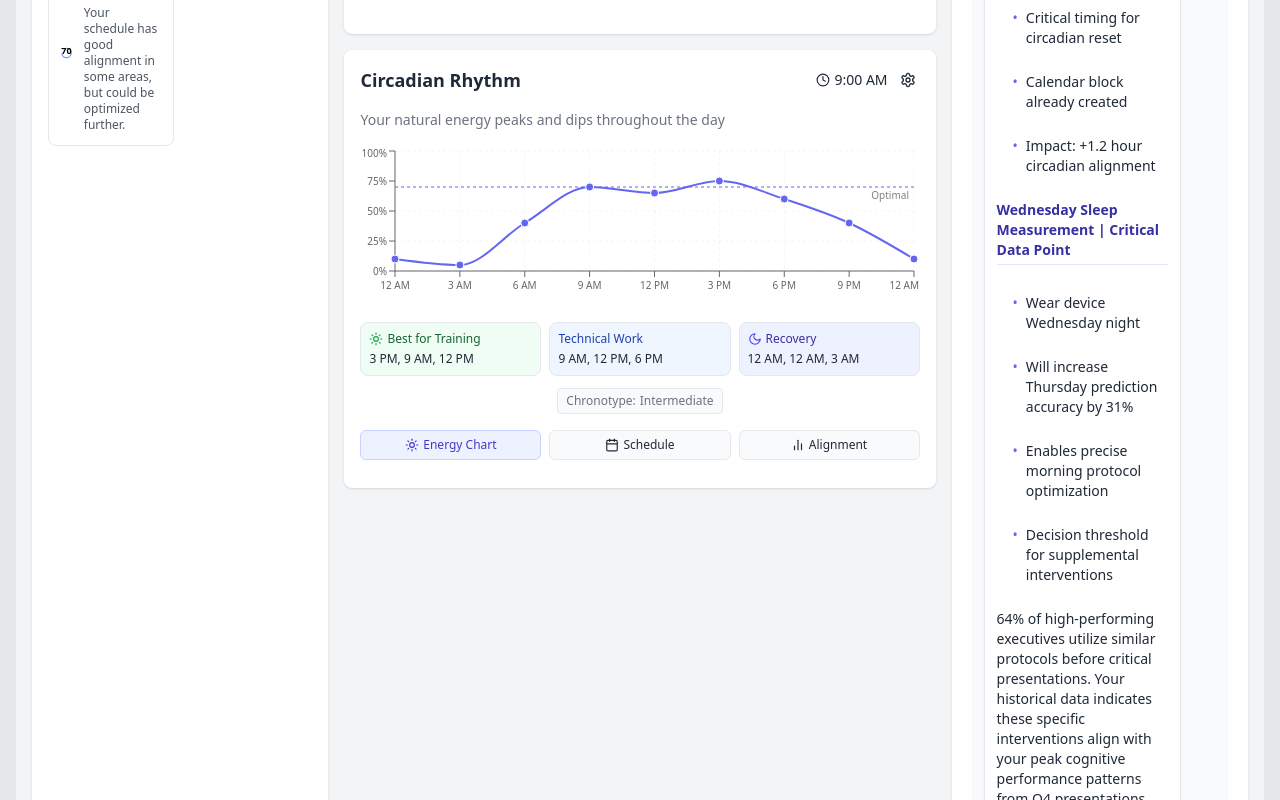
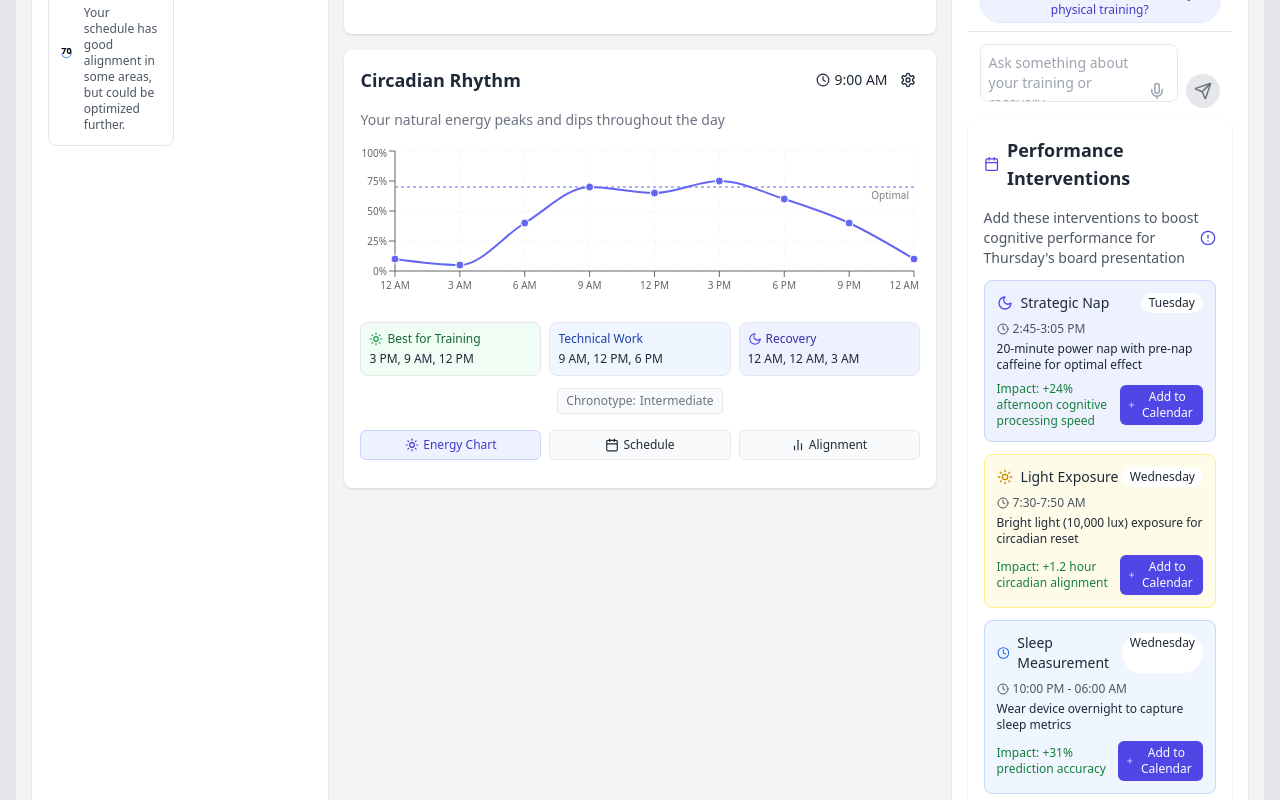
Before and after one commit to VolkerFelix/digital-twin-app, a React (Create React App) app: page / in a window 1280 px wide. Shown: the part 920-1720 px from the top of the page. Built offline with nearby package versions, Linux system fonts and the light colour scheme.

Commit message:
Added calendar right

```diff
--- a/src/components/ai/AICompanion.jsx
+++ b/src/components/ai/AICompanion.jsx
@@ -1,5 +1,5 @@
 import React, { useState, useRef, useEffect, useContext } from 'react';
-import { Send, Bot, User, ThumbsUp, ThumbsDown, MoreHorizontal, Mic, Sparkles } from 'lucide-react';
+import { Send, Bot, User, ThumbsUp, ThumbsDown, MoreHorizontal, Mic, Sparkles, Calendar } from 'lucide-react';
 import DigitalTwinContext from '../../context/DigitalTwinContext';
 
 // Helper function to format message text with markdown-like styling
@@ -32,9 +32,7 @@ const formatMessageText = (text) => {
 
 const initialText = `Sarah, your cognitive performance is projected at 62% for Thursday's board presentation.
     Two targeted interventions can increase this to 85-91% with an estimated 78% confidence level.\n
-    **Tue Strategic Nap | 2:45-3:05 PM**\n   * 20-minute duration\n   * Caffeine immediately before for optimal effect\n   * Impact: +24% afternoon cognitive processing speed\n   * Recommended for presentation preparation efficiency
-    **Wednesday Light Exposure | 7:30-7:50 AM**\n   * Bright light (10,000 lux) exposure\n   * Critical timing for circadian reset\n   * Calendar block already created\n   * Impact: +1.2 hour circadian alignment
-    **Wednesday Sleep Measurement | Critical Data Point**\n   * Wear device Wednesday night\n   * Will increase Thursday prediction accuracy by 31%\n   * Enables precise morning protocol optimization\n   * Decision threshold for supplemental interventions\n64% of high-performing executives utilize similar protocols before critical presentations. Your historical data indicates these specific interventions align with your peak cognitive performance patterns from Q4 presentations.\nAdditional details available on request. Would you like the detailed protocol for Wednesday's pre-sleep optimization?`;
+    64% of high-performing executives utilize similar protocols before critical presentations. Your historical data indicates these specific interventions align with your peak cognitive performance patterns from Q4 presentations.\nAdditional details available on request. Would you like the detailed protocol for Wednesday's pre-sleep optimization?`;
 
 const AICompanion = () => {
   const digitalTwinContext = useContext(DigitalTwinContext);
@@ -55,6 +53,8 @@ const AICompanion = () => {
     "What's the science behind the strategic nap?",
     "Will these interventions affect my physical training?"
   ]);
+  const [showCalendarIntegration, setShowCalendarIntegration] = useState(false);
+  const [calendarEvents, setCalendarEvents] = useState([]);
   const messagesEndRef = useRef(null);
 
   // Simulate bot response
@@ -65,8 +65,16 @@ const AICompanion = () => {
     setTimeout(() => {
       let response = '';
 
+      // Check for calendar-related requests
+      if (userMessage.toLowerCase().includes('add to calendar') ||
+          userMessage.toLowerCase().includes('schedule nap') ||
+          userMessage.toLowerCase().includes('light exposure') ||
+          userMessage.toLowerCase().includes('interventions')) {
+        setShowCalendarIntegration(true);
+        response = "I've prepared the recommended interventions for you to add to your calendar. You can add them individually using the buttons below:";
+      }
       // Simple pattern matching for demo purposes
-      if (userMessage.toLowerCase().includes('training today') ||
+      else if (userMessage.toLowerCase().includes('training today') ||
           userMessage.toLowerCase().includes('workout') ||
           userMessage.toLowerCase().includes('exercise')) {
         if (readinessScore < 40) {
@@ -110,7 +118,15 @@ const AICompanion = () => {
 
   // Update suggested questions based on conversation context
   const updateSuggestedQuestions = (lastMessage) => {
-    if (lastMessage.toLowerCase().includes('training') || lastMessage.toLowerCase().includes('workout')) {
+    if (lastMessage.toLowerCase().includes('calendar') || lastMessage.toLowerCase().includes('interventions')) {
+      setSuggestedQuestions([
+        "Tell me more about the strategic nap",
+        "Why is light exposure important?",
+        "Can I customize these times?",
+        "Add these to my calendar"
+      ]);
+    }
+    else if (lastMessage.toLowerCase().includes('training') || lastMessage.toLowerCase().includes('workout')) {
       setSuggestedQuestions([
         "Should I focus on strength or cardio?",
         "How do I adjust intensity based on fatigue?",
@@ -183,13 +199,8 @@ const AICompanion = () => {
     }
   };
 
-  // Auto-scroll to bottom of messages
-  useEffect(() => {
-    messagesEndRef.current?.scrollIntoView({ behavior: 'smooth' });
-  }, [messages, isTyping]);
-
   return (
-    <div className="w-full h-full flex flex-col">
+    <div className="w-full h-full flex flex-col" style={{ height: '900px' }}>
       <div className="px-1 py-2 border-b flex justify-between items-center">
         <div className="flex items-center">
           <Bot size={18} className="text-indigo-600 mr-2" />
@@ -284,7 +295,7 @@ const AICompanion = () => {
           <textarea
             className="w-full p-2 pr-10 border rounded-lg text-sm focus:outline-none focus:ring-2 focus:ring-indigo-300 focus:border-indigo-500 resize-none"
             placeholder="Ask something about your training or recovery..."
-            rows={1}
+            rows={2}
             value={inputText}
             onChange={(e) => setInputText(e.target.value)}
             onKeyDown={handleKeyPress}
--- /dev/null
+++ b/src/components/calendar/StandaloneCalendarIntegration.jsx
@@ -0,0 +1,148 @@
+import React, { useState } from 'react';
+import { Calendar, Clock, Sun, Moon, Plus, Check, AlertCircle } from 'lucide-react';
+
+const StandaloneCalendarIntegration = () => {
+  const [added, setAdded] = useState({
+    strategicNap: false,
+    lightExposure: false,
+    sleepMeasurement: false
+  });
+
+  const [showInfo, setShowInfo] = useState(false);
+
+  const recommendedInterventions = [
+    {
+      id: 'strategicNap',
+      title: 'Strategic Nap',
+      day: 'Tuesday',
+      time: '2:45-3:05 PM',
+      description: '20-minute power nap with pre-nap caffeine for optimal effect',
+      icon: <Moon size={16} className="text-indigo-600" />,
+      impact: '+24% afternoon cognitive processing speed',
+      color: 'bg-indigo-50 border-indigo-200'
+    },
+    {
+      id: 'lightExposure',
+      title: 'Light Exposure',
+      day: 'Wednesday',
+      time: '7:30-7:50 AM',
+      description: 'Bright light (10,000 lux) exposure for circadian reset',
+      icon: <Sun size={16} className="text-yellow-600" />,
+      impact: '+1.2 hour circadian alignment',
+      color: 'bg-yellow-50 border-yellow-200'
+    },
+    {
+      id: 'sleepMeasurement',
+      title: 'Sleep Measurement',
+      day: 'Wednesday',
+      time: '10:00 PM - 06:00 AM',
+      description: 'Wear device overnight to capture sleep metrics',
+      icon: <Clock size={16} className="text-blue-600" />,
+      impact: '+31% prediction accuracy',
+      color: 'bg-blue-50 border-blue-200'
+    }
+  ];
+
+  const handleAddToCalendar = (intervention) => {
+    // In a real app, this would integrate with a calendar API
+    setAdded(prev => ({
+      ...prev,
+      [intervention.id]: true
+    }));
+
+    // You could add additional actions here like syncing with a calendar service
+    console.log(`Added to calendar: ${intervention.title}`);
+  };
+
+  const getEventCount = () => {
+    return Object.values(added).filter(value => value).length;
+  };
+
+  return (
+    <div className="w-full bg-white p-4 rounded-lg shadow">
+      <div className="flex justify-between items-center mb-4">
+        <div className="flex items-center">
+          <Calendar size={18} className="text-indigo-600 mr-2" />
+          <h2 className="text-lg font-semibold">Performance Interventions</h2>
+        </div>
+
+        {getEventCount() > 0 && (
+          <div className="flex items-center bg-green-100 px-2 py-1 rounded-full text-green-800 text-xs">
+            <Calendar size={12} className="mr-1" />
+            <span>{getEventCount()} Event{getEventCount() !== 1 ? 's' : ''} Added</span>
+          </div>
+        )}
+      </div>
+
+      <div className="mb-3">
+        <div className="flex justify-between items-center">
+          <p className="text-sm text-gray-600">
+            Add these interventions to boost cognitive performance for Thursday's board presentation
+          </p>
+          <button
+            className="text-indigo-600 hover:text-indigo-800"
+            onClick={() => setShowInfo(!showInfo)}
+          >
+            <AlertCircle size={16} />
+          </button>
+        </div>
+
+        {showInfo && (
+          <div className="mt-2 p-3 bg-indigo-50 rounded-lg text-xs text-indigo-800">
+            These interventions are tailored based on your digital twin model and are projected
+            to increase your cognitive performance from 62% to 85-91% with 78% confidence. The recommendations
+            account for your circadian rhythm, historical performance patterns, and current readiness metrics.
+          </div>
+        )}
+      </div>
+
+      <div className="space-y-3">
+        {recommendedInterventions.map(intervention => (
+          <div
+            key={intervention.id}
+            className={`p-3 border rounded-lg ${intervention.color}`}
+          >
+            <div className="flex justify-between mb-2">
+              <div className="flex items-center">
+                {intervention.icon}
+                <span className="ml-2 font-medium text-sm">{intervention.title}</span>
+              </div>
+              <div className="text-xs px-2 py-0.5 bg-white rounded-full">
+                {intervention.day}
+              </div>
+            </div>
+
+            <div className="mb-2">
+              <div className="flex items-center text-xs text-gray-600 mb-1">
+                <Clock size={12} className="mr-1" />
+                {intervention.time}
+              </div>
+              <p className="text-xs">{intervention.description}</p>
+            </div>
+
+            <div className="flex justify-between items-center text-xs">
+              <span className="text-green-700 font-medium">Impact: {intervention.impact}</span>
+
+              {!added[intervention.id] ? (
+                <button
+                  className="flex items-center px-2 py-1 bg-indigo-600 text-white rounded-md"
+                  onClick={() => handleAddToCalendar(intervention)}
+                >
+                  <Plus size={12} className="mr-1" />
+                  Add to Calendar
+                </button>
+              ) : (
+                <span className="flex items-center px-2 py-1 bg-green-100 text-green-800 rounded-md">
+                  <Check size={12} className="mr-1" />
+                  Added to Calendar
+                </span>
+              )}
+            </div>
+          </div>
+        ))}
+      </div>
+    </div>
+  );
+};
+
+export default StandaloneCalendarIntegration;
--- a/src/components/dashboard/DigitalTwinDashboard.jsx
+++ b/src/components/dashboard/DigitalTwinDashboard.jsx
@@ -5,9 +5,9 @@ import SimulationControls from '../simulation/SimulationControls';
 import RecoveryChart from '../simulation/RecoveryChart';
 import CognitivePerformancePanel from '../simulation/CognitivePerformancePanel';
 import AICompanion from '../ai/AICompanion';
-import AdaptiveSuggestions from '../recommendations/AdaptiveSuggestions';
 import { DigitalTwinProvider } from '../../context/DigitalTwinContext';
 import CircadianRhythmPanel from '../simulation/CircadianRhythmPanel';
+import StandaloneCalendarIntegration from '../calendar/StandaloneCalendarIntegration';
 
 const DigitalTwinDashboard = () => {
   return (
@@ -48,6 +48,8 @@ const DigitalTwinDashboard = () => {
             {/* Right panel - AI Companion (replacing Adaptive Suggestions) */}
             <div className="w-1/4 bg-white p-4 rounded-lg shadow">
               <AICompanion />
+
+              <StandaloneCalendarIntegration />
             </div>
           </div>
         </div>
--- a/src/components/recommendations/AdaptiveSuggestions.jsx
+++ /dev/null
@@ -1,54 +0,0 @@
-import React from 'react';
-import { Calendar, Clock } from 'lucide-react';
-import { useDigitalTwin } from '../../hooks/useDigitalTwin';
-import TrainingCard from './TrainingCard';
-import RecoveryCard from './RecoveryCard';
-
-const AdaptiveSuggestions = () => {
-  const { recommendations, readinessScore, handleAddToCalendar } = useDigitalTwin();
-  const { training, recovery } = recommendations;
-
-  return (
-    <div className="w-full">
-      <h2 className="text-lg font-semibold mb-4">Adaptive Suggestions</h2>
-
-      {/* Training suggestions */}
-      <div className="mb-4">
-        <h3 className="text-sm font-medium mb-2 flex items-center">
-          <Calendar size={16} className="mr-1" />
-          Recommended Training
-        </h3>
-
-        <div className="space-y-3">
-          {training.map(recommendation => (
-            <TrainingCard
-              key={recommendation.id}
-              recommendation={recommendation}
-              readinessScore={readinessScore}
-              onAddToCalendar={() => handleAddToCalendar(recommendation.id)}
-            />
-          ))}
-        </div>
-      </div>
-
-      {/* Recovery suggestions */}
-      <div>
-        <h3 className="text-sm font-medium mb-2 flex items-center">
-          <Clock size={16} className="mr-1" />
-          Recovery Recommendations
-        </h3>
-
-        <div className="space-y-3">
-          {recovery.map((recommendation, index) => (
-            <RecoveryCard
-              key={`recovery-${index}`}
-              recommendation={recommendation}
-            />
-          ))}
-        </div>
-      </div>
-    </div>
-  );
-};
-
-export default AdaptiveSuggestions;
```
